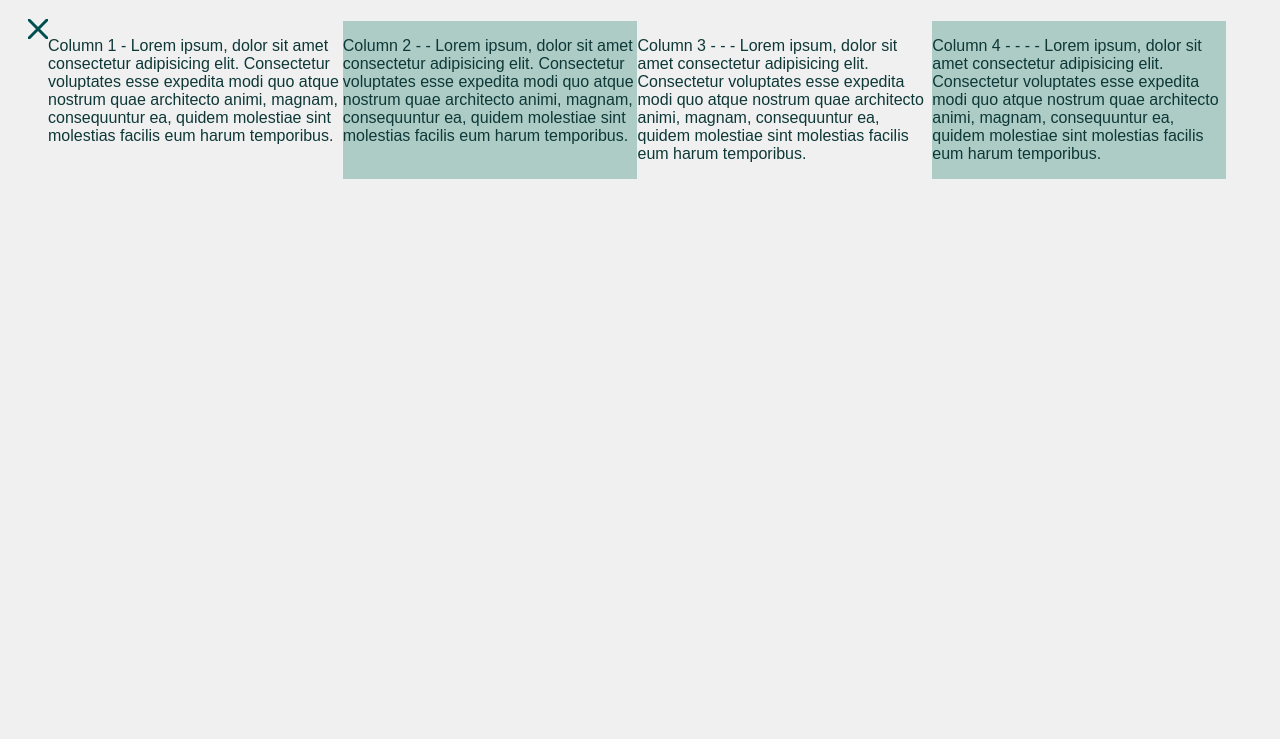
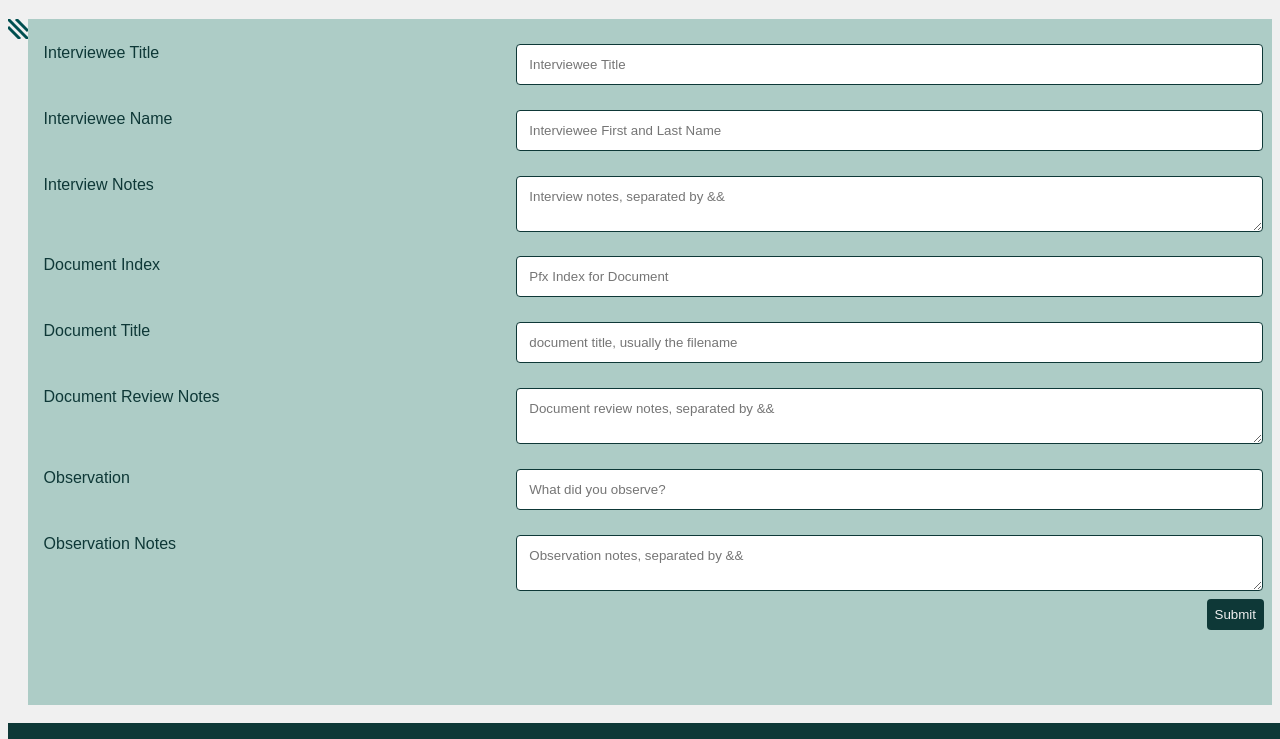
Before and after one commit to usmcnomad/draftVIT, a plain HTML site: page project-test/index.html in a window 1280 px wide. Shown: the part 61-800 px from the top of the page. Drawn offline with Linux system fonts and the light colour scheme.

Commit message:
adjusted js, styles, and html to add input form

```diff
--- a/project-test/index.html
+++ b/project-test/index.html
@@ -45,13 +45,78 @@
                 <p>Column 4 - - - - Lorem ipsum, dolor sit amet consectetur adipisicing elit. Consectetur voluptates esse expedita modi quo atque nostrum quae architecto animi, magnam, consequuntur ea, quidem molestiae sint molestias facilis eum harum temporibus.</p>
             </div>
         </div>
-        <div id = "input-form" class = "input-form">
+        <div id= "input-form" class = "input-form">
+            <div class = "input-form-row">
+                <div class = "input-form-label">
+                    <label for=int1-title>Interviewee Title</label>
+                </div>
+                <div class = "input-form-field">
+                    <input type="text" id="int1-title" name="int1-title" placeholder="Interviewee Title">
+                </div>
+            </div>
+            <div class = "input-form-row">
+                <div class = "input-form-label">
+                    <label for=int1-name>Interviewee Name</label>
+                </div>
+                <div class = "input-form-field">
+                    <input type="text" id="int1-name" name="int1-name" placeholder="Interviewee First and Last Name">
+                </div>
+            </div>
+            <div class = "input-form-row">
+                <div class = "input-form-label">
+                    <label for=int1-notes>Interview Notes</label>
+                </div>
+                <div class = "input-form-field">
+                    <textarea id="int1-notes" name="int1-notes" placeholder="Interview notes, separated by &&"></textarea>
+                </div>
+            </div>
+            <div class = "input-form-row">
+                <div class = "input-form-label">
+                    <label for=int1-title>Document Index</label>
+                </div>
+                <div class = "input-form-field">
+                    <input type="text" id="document1-index" name="document1-index" placeholder="Pfx Index for Document">
+                </div>
+            </div>
+            <div class = "input-form-row">
+                <div class = "input-form-label">
+                    <label for=document1-title>Document Title</label>
+                </div>
+                <div class = "input-form-field">
+                    <input type="text" id="document1-title" name="document1-title" placeholder="document title, usually the filename">
+                </div>
+            </div>
+            <div class = "input-form-row">
+                <div class = "input-form-label">
+                    <label for=document1-notes>Document Review Notes</label>
+                </div>
+                <div class = "input-form-field">
+                    <textarea id="document1-notes" name="int1-notes1" placeholder="Document review notes, separated by &&"></textarea>
+                </div>
+            </div>
+            <div class = "input-form-row">
+                <div class = "input-form-label">
+                    <label for=observation-1>Observation</label>
+                </div>
+                <div class = "input-form-field">
+                    <input type="text" id="observation-1" name="observation-1" placeholder="What did you observe?">
+                </div>
+            </div>
+            <div class = "input-form-row">
+                <div class = "input-form-label">
+                    <label for=observation1-notes>Observation Notes</label>
+                </div>
+                <div class = "input-form-field">
+                    <textarea id="observation1-notes" name="observation1-notes" placeholder="Observation notes, separated by &&"></textarea>
+                </div>
+            </div>
 
-
+            <div><input type="submit" value="Submit"></div>
         </div>
     </div>
 </body>
 <footer>
 
+
 </footer>
 </html>
--- a/project-test/script.js
+++ b/project-test/script.js
@@ -1,15 +1,24 @@
+
+//click the three diagonal lines to expand the matrix view//
 function expandDiv() {
     document.getElementById('input-form').style.width = '0%';
+    document.getElementById('input-form').style.opacity = '0';
     document.getElementById('container-template').style.width = '100%';
     document.getElementById('container-template').style.opacity = '1';
     document.getElementById('writeup-1-open').style.opacity = '0';
+    document.getElementById('writeup-1-open').style.width = '0px';
     document.getElementById('writeup-1-close').style.opacity = '1';
+    document.getElementById('writeup-1-close').style.width = '20px';
 }
 
+//click the x to close the matrix view and return to the input form//
 function closeDiv() {
     document.getElementById('input-form').style.width = '100%';
+    document.getElementById('input-form').style.opacity = '1';
     document.getElementById('container-template').style.width = '0%';
     document.getElementById('container-template').style.opacity = '0';
     document.getElementById('writeup-1-open').style.opacity = '1';
+    document.getElementById('writeup-1-open').style.width = '20px';
     document.getElementById('writeup-1-close').style.opacity = '0';
+    document.getElementById('writeup-1-close').style.width = '0px';
 }
--- a/project-test/styles/style.css
+++ b/project-test/styles/style.css
@@ -1,6 +1,14 @@
-header {
-
+/*
+#title-bar {
+    position: fixed;
+    top: 0vh;
+    margin-bottom: 2vh;
+    background-color: #0E3837;
+    color: #ADCCC6;
+    height: 2vh;
+    width: 100vw;
 }
+*/
 
 body {
     font-family: Arial;
@@ -20,42 +28,102 @@ body {
     display: grid;
     position: relative;
     justify-content: left;
-    width: 100%;
+    width: 0%;
     grid-template-columns: repeat(4, 24%);
     grid-auto-rows: minmax(5%, auto);
     grid-gap: 1px;
     margin-top: 2px;
+    opacity: 0;
 
 }
 
 .container-template > :nth-child(odd) {
     align-items:stretch;
     background-color: #F0F0F0;
+    padding: 2px;
 }
 
 .container-template > :nth-child(even) {
     align-items: stretch;
     background-color: #ADCCC6;
+    padding: 2px;
 }
 
 .expand-div {
     position: relative;
     background-color:#F0F0F0;
-    opacity: 0;
+    width: 20px;
+    opacity: 1;
 }
 
 .close-div {
     position: relative;
     background-color: #F0F0F0;
+    width: 0px;
+    opacity: 0;
+}
+
+.input-form {
+    width: 100%;
+    background-color: #ADCCC6;
     opacity: 1;
 }
 
-.input-form {
-    width: 0%;
-    background-color: #ADCCC6;
+.input-form-label {
+    float: left;
+    width: 25%;
+    margin-top: 2%;
 }
 
+label {
+    margin-left: 5%;
+    margin-top: 2%;
+}
+
+.input-form-field {
+    float: left;
+    width: 75%;
+    margin-top: 2%;
+}
+
+input[type=text], textarea {
+    float: right;
+    font-family: arial;
+    width: 80%;
+    padding: 12px;
+    margin-right: 1%;
+    border: 1px solid #0E3837;
+    border-radius: 4px;
+    box-sizing: border-box;
+    resize: vertical;
+}
+
+/*textarea {
+    font-family: arial;
+    width: 80%;
+    padding: 12px;
+    border: 1px solid #0E3837;
+    border-radius: 4px;
+    box-sizing: border-box;
+    resize: vertical;
+}*/
+
+input[type=submit] {
+    background-color: #0E3837;
+    color: #F0F0F0;
+    padding: 1vh;
+    margin: 1vh;
+    border: none;
+    border-radius: 4px;
+    float: right;
+  }
 
 footer {
-
+    position: fixed;
+    bottom: 0vh;
+    margin-top: 2vh;
+    background-color: #0E3837;
+    color: #ADCCC6;
+    height: 2vh;
+    width: 110vw;
 }
```
